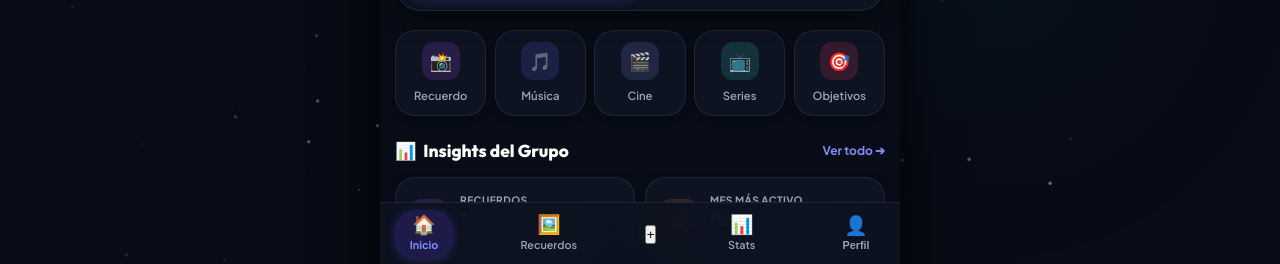
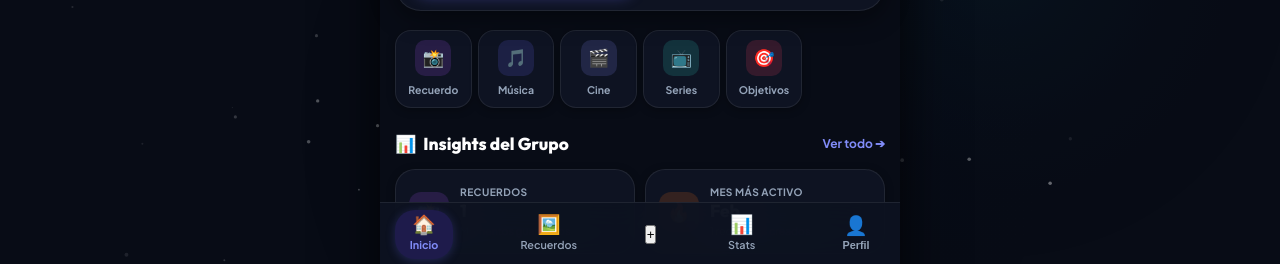
Before and after one commit to KEVINGOMEZ-04/LUMA, a website: page index.html in a window 1280 px wide. Shown: the part 534-798 px from the top of the page. Drawn offline with Linux system fonts and the light colour scheme; no server answers.

Commit message:
LUMA: Light/Dark mode settings, Stats pill, 4-tab bar & new layout: css/sections.css

```diff
--- a/css/sections.css
+++ b/css/sections.css
@@ -280,46 +280,47 @@
 }
 
 /* =========================================
-   ACCIONES RÁPIDAS (5 DARK PILLS ROW)
+   ACCIONES RÁPIDAS (6 DARK PILLS ROW)
    ========================================= */
 .quick-actions-grid {
   display: grid;
-  grid-template-columns: repeat(5, 1fr);
-  gap: 0.55rem;
+  grid-template-columns: repeat(6, 1fr);
+  gap: 0.4rem;
   margin-bottom: 1.5rem;
 }
 
 .quick-action-pill {
-  background: #0E1322;
+  background: var(--color-bg-surface);
   border: 1px solid var(--color-border);
-  border-radius: var(--radius-lg);
-  padding: 0.75rem 0.35rem;
+  border-radius: var(--radius-md);
+  padding: 0.65rem 0.25rem;
   display: flex;
   flex-direction: column;
   align-items: center;
   justify-content: center;
-  gap: 0.45rem;
+  gap: 0.35rem;
   text-decoration: none;
-  color: #FFFFFF;
+  color: var(--color-text-main);
   box-shadow: var(--shadow-sm);
   transition: all var(--transition-fast);
   cursor: pointer;
+  min-width: 0;
 }
 
 .quick-action-pill:hover, .quick-action-pill:active {
   transform: translateY(-2px);
   border-color: var(--color-primary-light);
-  background: #151C30;
+  background: var(--color-bg-card-hover);
 }
 
 .quick-action-icon-box {
-  width: 38px;
-  height: 38px;
-  border-radius: 12px;
+  width: 36px;
+  height: 36px;
+  border-radius: 10px;
   display: flex;
   align-items: center;
   justify-content: center;
-  font-size: 1.2rem;
+  font-size: 1.15rem;
   flex-shrink: 0;
 }
 
@@ -330,9 +331,13 @@
 .quick-action-icon-box.orange { background: rgba(244, 63, 94, 0.16); color: #FB7185; }
 
 .quick-action-pill span {
-  font-size: 0.75rem;
-  font-weight: 600;
+  font-size: 0.7rem;
+  font-weight: 700;
   color: var(--color-text-secondary);
+  white-space: nowrap;
+  overflow: hidden;
+  text-overflow: ellipsis;
+  text-align: center;
 }
 
 /* =========================================
```
